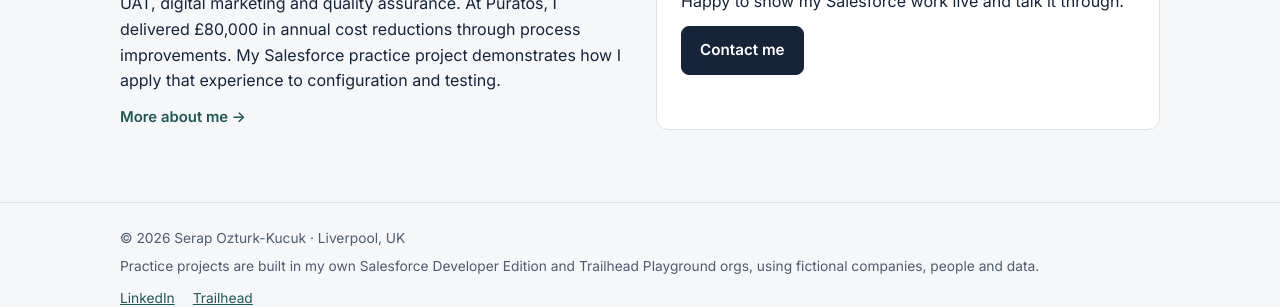
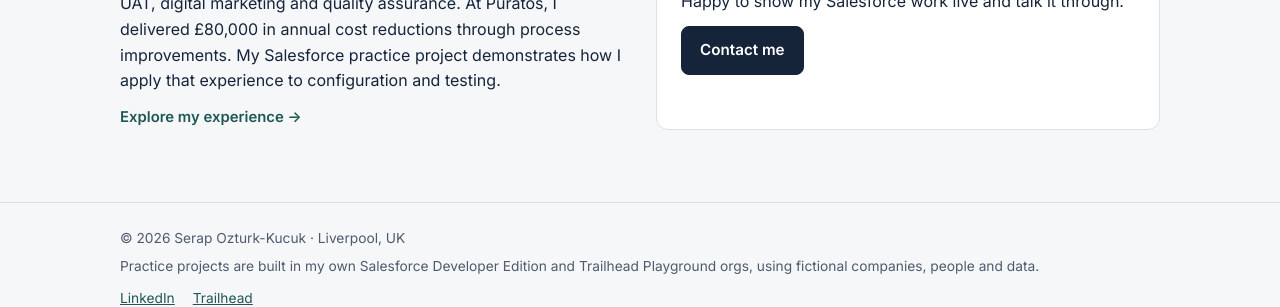
Before and after one commit to serapozturkkucuk/serapozturkkucuk.github.io, a Jekyll site: the page built from index.html, in a window 1280 px wide and 900 px high, scrolled down 1012 px. Shown: the part 559-866 px from the top of the window. Built offline with Jekyll 4.4.1, drawn with Linux system fonts in a browser that asks for light colours.

```diff
--- a/index.html
+++ b/index.html
@@ -41,7 +41,7 @@ title: Home
   <div>
     <h2>Background</h2>
     <p>My background spans CRM and product databases, reporting, UAT, digital marketing and quality assurance. At Puratos, I delivered £80,000 in annual cost reductions through process improvements. My Salesforce practice project demonstrates how I apply that experience to configuration and testing.</p>
-    <a class="see-all" href="{{ '/about/' | relative_url }}">More about me →</a>
+    <a class="see-all" href="{{ '/about/' | relative_url }}">Explore my experience →</a>
   </div>
   <div class="contact-cta">
     <h2>Get in touch</h2>
```
